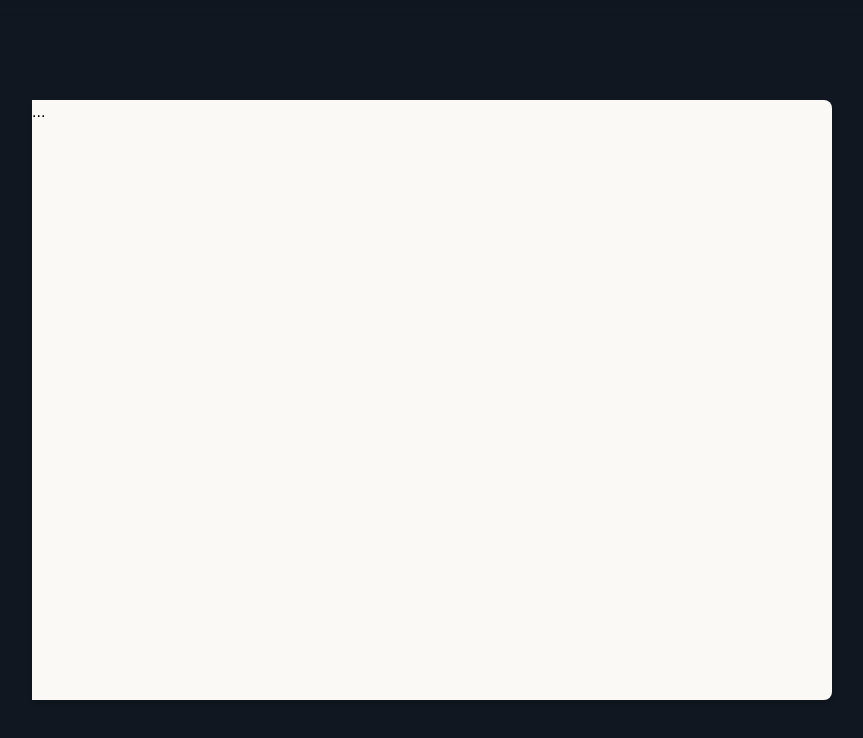
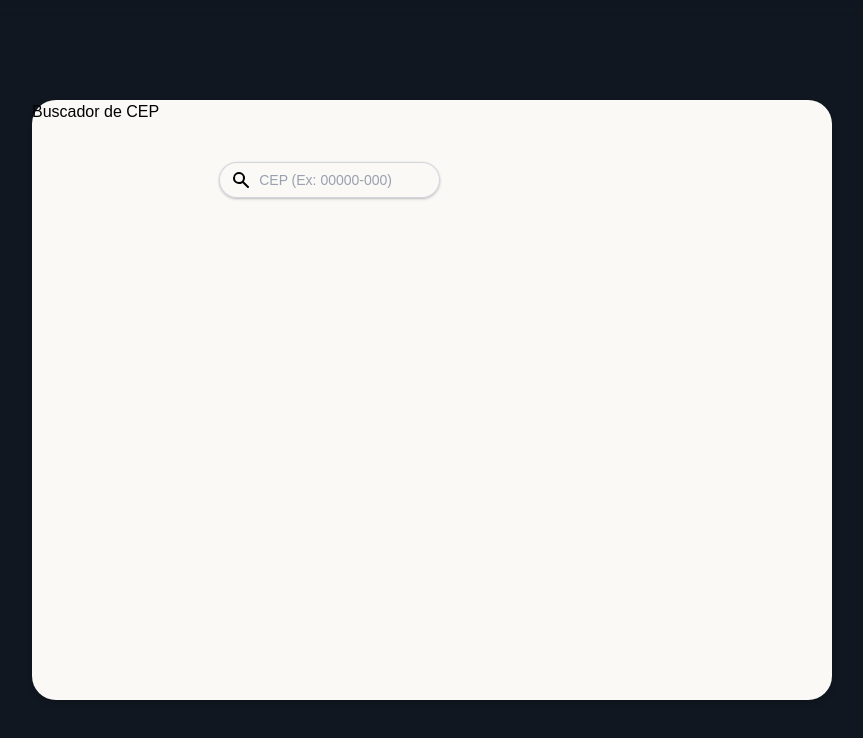
Before and after one commit to caiohenrqq/desafio-tecnico-front-end-ag-sistemas, a React (Vite) app: page / in a window 1280 px wide. Both pictures are taken after a click on the button "Vamos lá!". Shown: the top 738 px of the page, without its empty margins (208-1071 px from the left). Built offline with nearby package versions, Linux system fonts and the light colour scheme.

Commit message:
Adiciona input CEP

```diff
--- a/src/Consulta.tsx
+++ b/src/Consulta.tsx
@@ -1,14 +1,39 @@
-import { useRef, forwardRef, useEffect } from "react"
+import { useRef, forwardRef, useEffect } from "react";
 import "./global.css";
 
 const Consulta = ({ forwardRef }) => {
-  useEffect(() => {
-    console.log(forwardRef.current, 'consulta.tsx');
-  });
   return (
-      <div ref={forwardRef} className="w-200 h-150 items-center justify-center rounded-e-lg shadow-md bg-secundaria">
-       ...
+    <div
+      ref={forwardRef}
+      className="w-200 h-150 flex rounded-3xl shadow-md font-sans bg-secundaria"
+    >
+      <div className="font-sans bold">
+        Buscador de CEP
       </div>
+      <div className="place-content-center h-40 gap-4">
+        <div className="relative ml-15 rounded-3xl shadow-sm">
+          <input
+            type="search"
+            className="block w-full rounded-3xl border-0 py-1.5 pl-10 text-gray-900 shadow-sm ring-1 ring-inset ring-gray-300 placeholder:text-gray-400 focus:ring-2 focus:ring-inset focus:ring-indigo-600 sm:text-sm sm:leading-6"
+            placeholder="CEP (Ex: 00000-000)"
+          />
+          <div className="absolute inset-y-0 left-0 flex items-center pl-3">
+            <svg
+              xmlns="http://www.w3.org/2000/svg"
+              className="h-5 w-5"
+              viewBox="0 0 20 20"
+              fill="currentColor"
+            >
+              <path
+                fill-rule="evenodd"
+                d="M8 4a4 4 0 100 8 4 4 0 000-8zM2 8a6 6 0 1110.89 3.476l4.817 4.817a1 1 0 01-1.414 1.414l-4.816-4.816A6 6 0 012 8z"
+                clip-rule="evenodd"
+              />
+            </svg>
+          </div>
+        </div>
+      </div>
+    </div>
   );
 };
 
```
